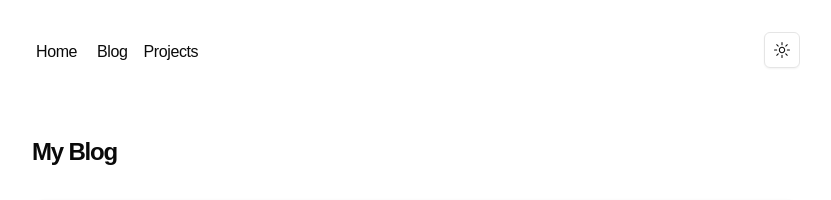
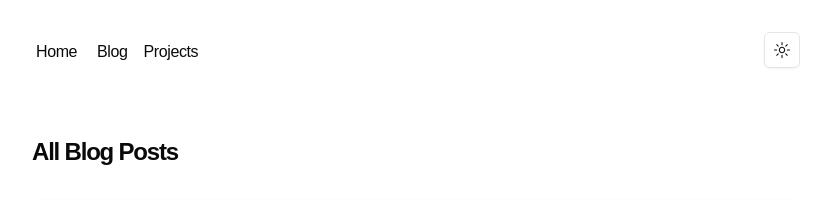
Before and after one commit to bhavanvir/portfolio-site, a Next.js app in the folder portfolio-site/: page /blog in a window 1280 px wide. Shown: the top 200 px of the page, without its empty margins (224-1055 px from the left). Built offline with nearby package versions, Linux system fonts and the light colour scheme.

Commit message:
Rename header in blog post page

```diff
--- a/portfolio-site/app/blog/page.tsx
+++ b/portfolio-site/app/blog/page.tsx
@@ -8,7 +8,9 @@ export const metadata = {
 export default function Page() {
   return (
     <section>
-      <h1 className="font-semibold text-2xl mb-8 tracking-tighter">My Blog</h1>
+      <h1 className="font-semibold text-2xl mb-8 tracking-tighter">
+        All Blog Posts
+      </h1>
       <BlogPosts />
     </section>
   );
```
